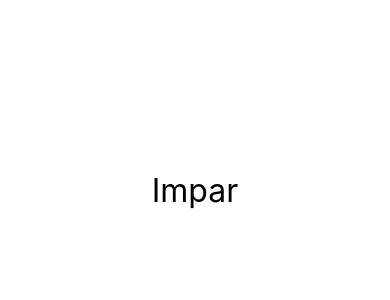
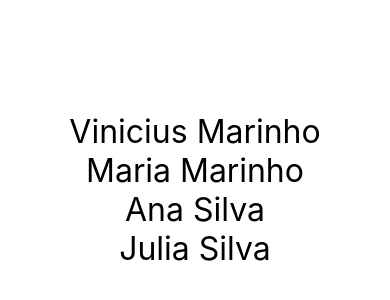
Before and after one commit to vmarinho22/Fundamentos-React-Native, a React Native app: screen / in a window 390 px wide. Shown: the part 232-532 px from the top of the page. Built offline with nearby package versions, Linux system fonts and the light colour scheme.

Commit message:
Conhecendo o props.children

```diff
--- a/src/App.js
+++ b/src/App.js
@@ -12,19 +12,27 @@ import { SafeAreaView,StyleSheet } from 'react-native'
 // import Pai from './components/indireta/Pai'
 // import ContadorV2 from './components/contator/ContatoV2'
 // import Defirenciar from './components/Diferenciar'
-import ParImpar from './components/ParImpar'
-
+// import ParImpar from './components/ParImpar'
+import Familia from './components/relacao/Familia'
+import Membro from './components/relacao/Membro'
 
 
 
 export default () => (
     <SafeAreaView style={style.App}>
-
-        <ParImpar num={3}/>
+        <Familia>
+            <Membro nome="Vinicius" sobrenome="Marinho" />
+            <Membro nome="Maria" sobrenome="Marinho" />
+        </Familia>
+        <Familia>
+            <Membro nome="Ana" sobrenome="Silva" />
+            <Membro nome="Julia" sobrenome="Silva" />
+        </Familia>
 
         {/* <Contador inicial={100} passo={13}/> */}
 
         {/* <Aleatorio min={1} max={60}/>
+        <ParImpar num={3}/>
         <Defirenciar/>
         <ContadorV2/>
         <Pai/>
--- /dev/null
+++ b/src/components/relacao/Familia.js
@@ -0,0 +1,10 @@
+import React from 'react'
+
+
+export default (props) =>{
+    return(
+        <React.Fragment>
+            {props.children}
+        </React.Fragment>
+    )
+}
--- /dev/null
+++ b/src/components/relacao/Membro.js
@@ -0,0 +1,11 @@
+import React from 'react'
+import {SafeAreaView,Text} from 'react-native'
+import Estilo from '../estilo'
+
+export default (props) =>{
+    return(
+        <Text style={Estilo.txtG}>
+            {props.nome} {props.sobrenome}
+        </Text>
+    )
+}
```
